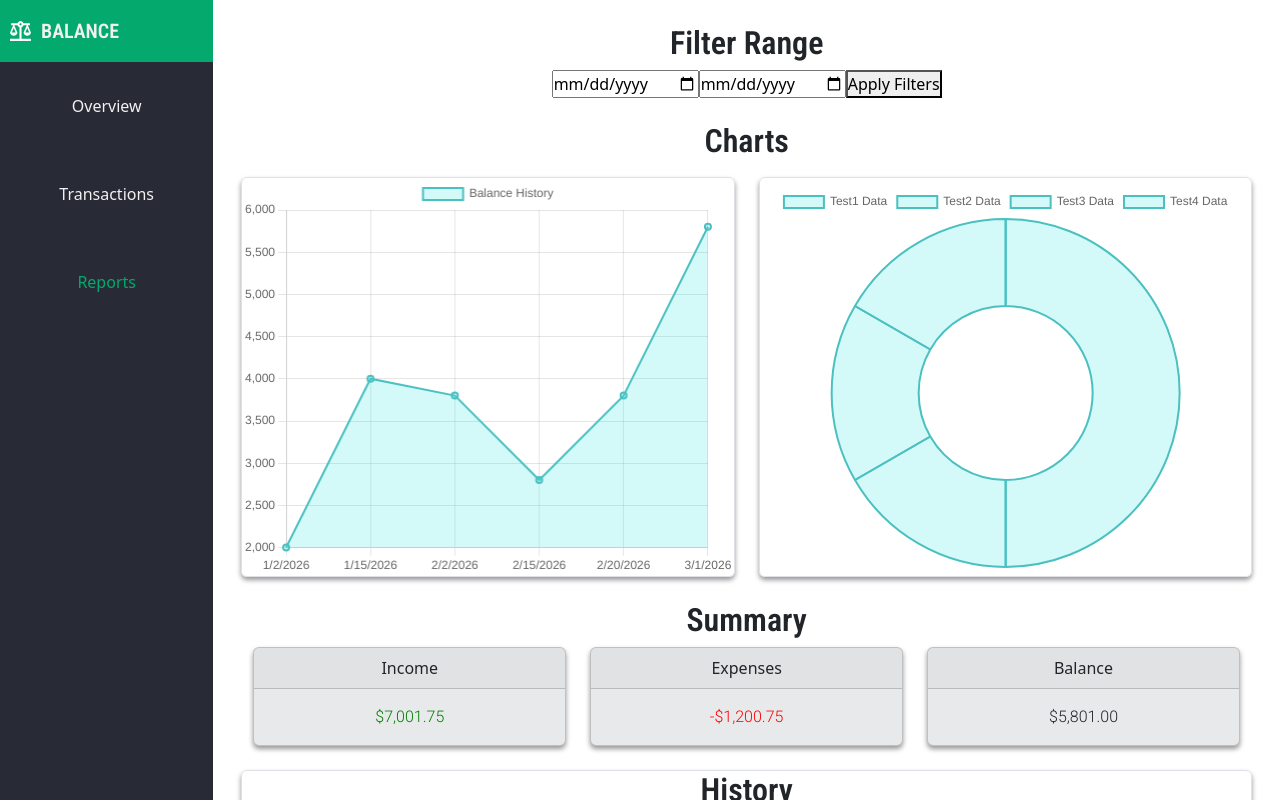
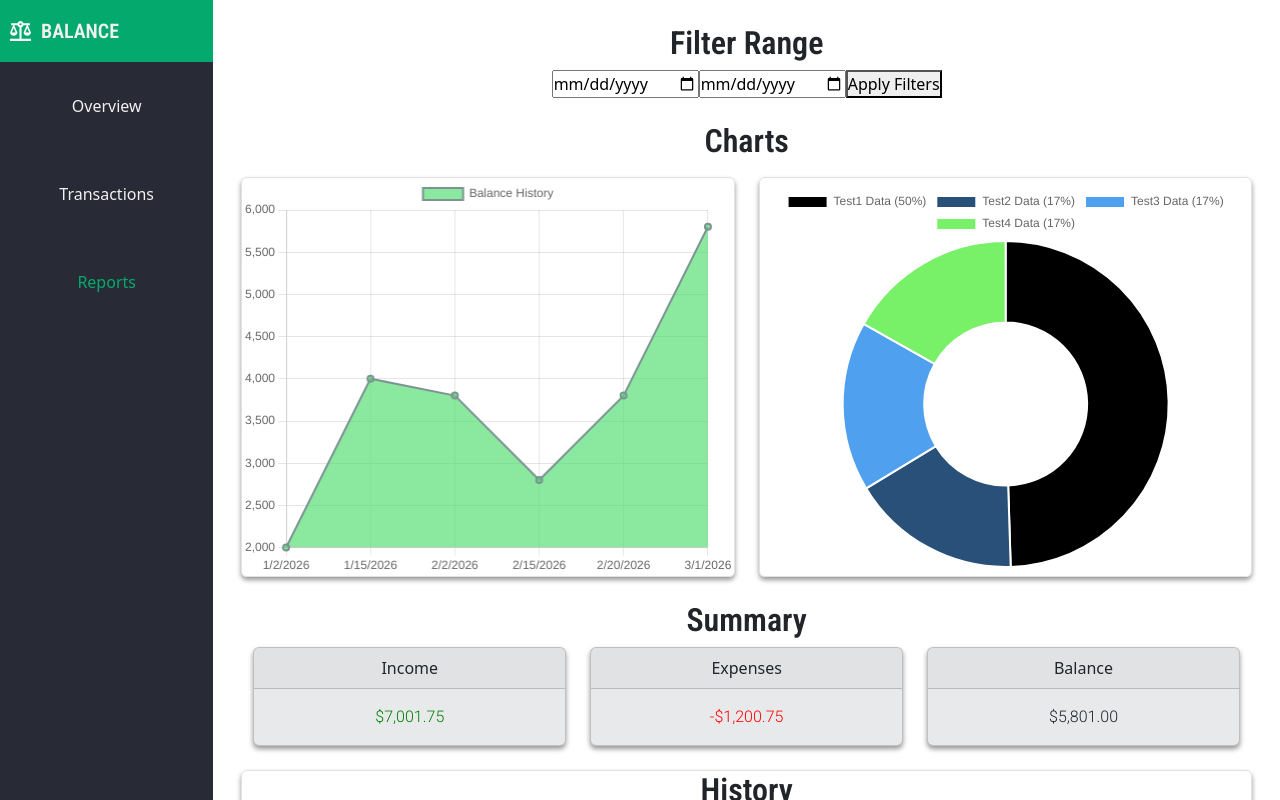
Before and after one commit to ezsota/balance, a React (Vite) app: page /reports-view in a window 1280 px wide. Built offline with nearby package versions, Linux system fonts and the light colour scheme; no server answers.

Commit message:
Doughnut chart data changed to percentage

```diff
--- a/src/components/AreaChart.jsx
+++ b/src/components/AreaChart.jsx
@@ -41,8 +41,8 @@ export default function AreaChart(props) {
                 borderWidth: 2,
                 tension: 0, // Line sharpness
                 fill: true, //Area chart on
-                backgroundColor: 'rgba(38, 226, 226, 0.2)', // Area color
-                borderColor: 'rgba(75, 192, 192, 1)', // Line color
+                backgroundColor: 'rgba(77, 222, 108, 0.65)', // Area color
+                borderColor: 'rgb(124, 147, 147)', // Line color
             }
         ]
     };
--- a/src/components/DoughnutChart.jsx
+++ b/src/components/DoughnutChart.jsx
@@ -1,6 +1,5 @@
 // React ChartJS Dougnut demo: https://react-chartjs-2.js.org/examples/doughnut-chart
 
-import { useMemo } from "react";
 // Doughnut chart library and components
 import { Doughnut } from "react-chartjs-2";
 import {
@@ -13,11 +12,6 @@ import {
 ChartJS.register(ArcElement, Tooltip, Legend);
 
 export default function DoughnutChart(props) {
-    // Get unique categories
-    const labels = Array.from(new Set(
-        props.transactions.map(transaction => transaction.category)
-    ));
-
     // Category count obj container
     const categoryCounts = {};
     // Count each category occurrence
@@ -32,19 +26,44 @@ export default function DoughnutChart(props) {
         }
     });
 
-    // Create dataPoints array for chart data
-    const dataPoints = labels.map(category => categoryCounts[category] || 0);
+    // Calculate total transactions
+    const totalCount = Object.values(categoryCounts).reduce((sum, count) => sum + count, 0);
+
+    // Calculate percentages and labels
+    const labels = Object.keys(categoryCounts).map(category => {
+        const percent = Math.round((categoryCounts[category] / totalCount) * 100);
+        return `${category} (${percent}%)`; // label format
+    });
+
+    // Create dataPoints array for chart data using percentages
+    const dataPoints = Object.values(categoryCounts).map(count => Math.round((count / totalCount) * 100));
+
+    // Gnerate fill colors, with color difference
+    function generateColors(categoryCount) {
+        const backgroundColors = [];
+
+        for (let i = 0; i < categoryCount; i++) {
+            const r = (i * 40) % 256;
+            const g = (i * 80) % 256;
+            const b = (i * 120) % 256;
+            backgroundColors.push(`rgba(${r}, ${g}, ${b}, 1)`);
+        }
+
+        return { backgroundColors };
+    };
+    // Assign generated fill colors
+    const { backgroundColors } = generateColors(dataPoints.length);
 
     // Chart data configuration
     const data = {
         labels,
         datasets: [
             {
-                label: "Category Count",
+                label: "Percentage",
                 data: dataPoints,
                 borderWidth: 2,
-                backgroundColor: 'rgba(38, 226, 226, 0.2)', // Area color
-                borderColor: 'rgba(75, 192, 192, 1)', // Line color
+                backgroundColor: backgroundColors, // Fill color
+                borderColor: `rgb(255, 255, 255)`, // Line color
             }
         ]
     };
```
